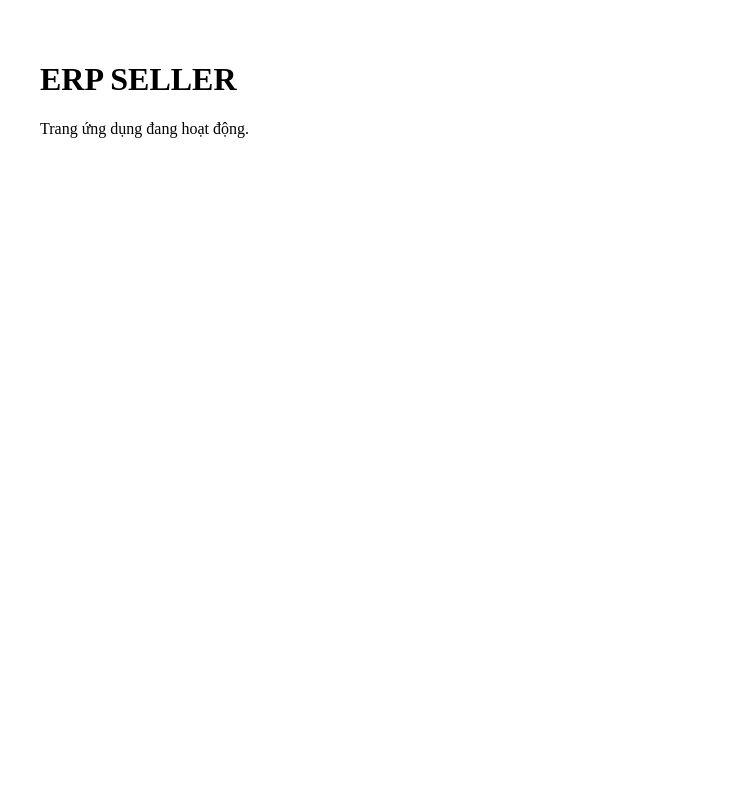
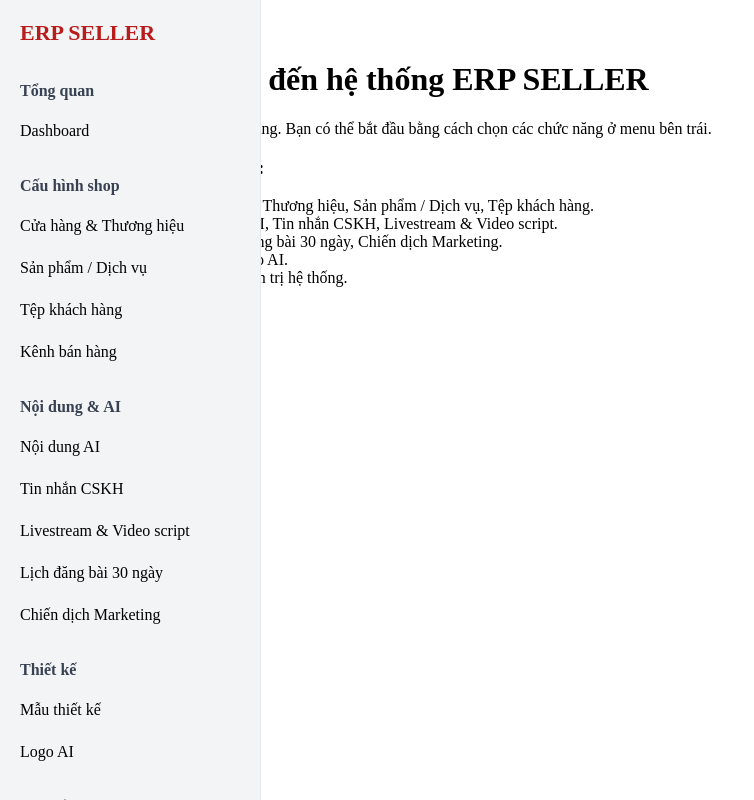
Before and after one commit to conlele0201/erp-seller-crm, a Next.js app: page / in a window 1280 px wide. Shown: the whole page, without its empty margins (0-754 px from the left). Built offline with nearby package versions, Linux system fonts and the light colour scheme.

Commit message:
Update page.js

```diff
--- a/app/page.js
+++ b/app/page.js
@@ -1,8 +1,24 @@
-export default function Home() {
+"use client";
+import Sidebar from "../components/Sidebar";
+
+export default function Page() {
   return (
-    <div style={{ padding: "40px" }}>
-      <h1>ERP SELLER</h1>
-      <p>Trang ứng dụng đang hoạt động.</p>
+    <div style={{ display: "flex" }}>
+      <Sidebar />
+
+      <div style={{ flex: 1, padding: "40px" }}>
+        <h1>Chào mừng bạn đến hệ thống ERP SELLER</h1>
+        <p>Đây là trang tổng quan của ứng dụng. Bạn có thể bắt đầu bằng cách chọn các chức năng ở menu bên trái.</p>
+
+        <h3>Các nhóm chức năng chính:</h3>
+        <ul>
+          <li>Cấu hình shop: Cửa hàng & Thương hiệu, Sản phẩm / Dịch vụ, Tệp khách hàng.</li>
+          <li>Nội dung & AI: Nội dung AI, Tin nhắn CSKH, Livestream & Video script.</li>
+          <li>Lịch & Chiến dịch: Lịch đăng bài 30 ngày, Chiến dịch Marketing.</li>
+          <li>Thiết kế: Mẫu thiết kế, Logo AI.</li>
+          <li>Hệ thống: Gói dịch vụ, Quản trị hệ thống.</li>
+        </ul>
+      </div>
     </div>
   );
 }
```
